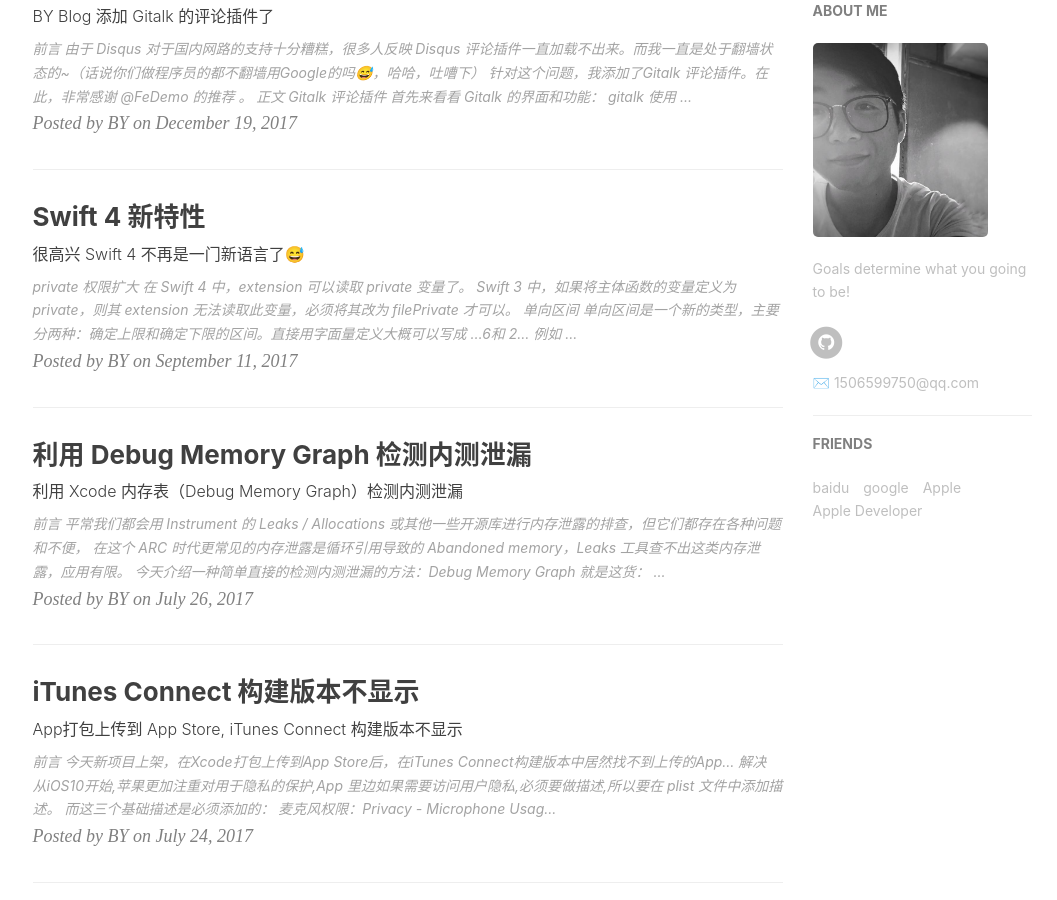
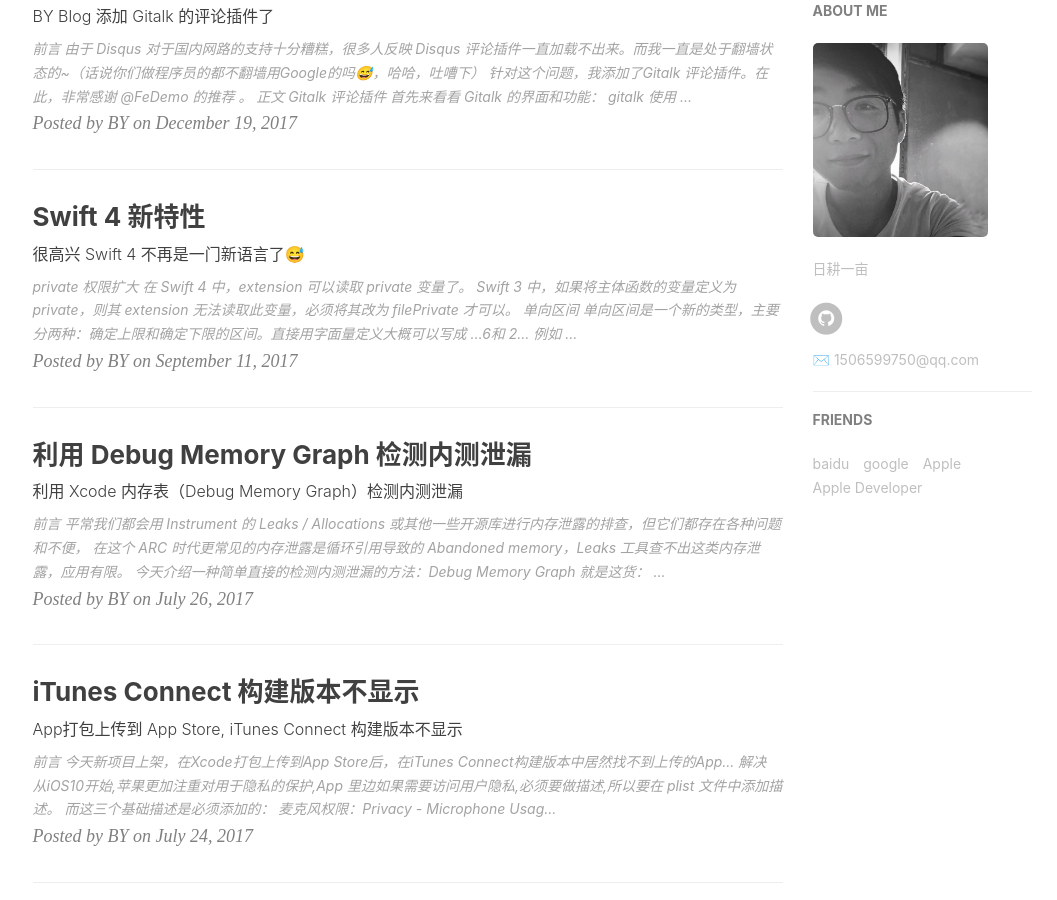
Before and after one commit to yanyongqi911/yanyongqi911.github.io., a Jekyll site: the page built from index.html, in a window 1280 px wide and 900 px high, scrolled down 743 px. Shown: the whole window, without its empty margins (135-1192 px from the left). Built offline with Jekyll 4.4.1, drawn with Linux system fonts in a browser that asks for light colours; nearby versions of some CDN libraries; the list of posts is cut into pages by our own code; comment, search, counter and statistics services are not loaded.

Commit message:
update2
update2

```diff
--- a/_config.yml
+++ b/_config.yml
@@ -11,7 +11,7 @@
 
 # Sidebar settings
 sidebar: true                           # whether or not using Sidebar.
-sidebar-about-description: "Goals determine what you going to be!"
+sidebar-about-description: "日耕一亩"
 sidebar-avatar: /img/about-BY-gentle.jpg      # use absolute URL, seeing it's used in both `/` and `/about/`
 
 
```
